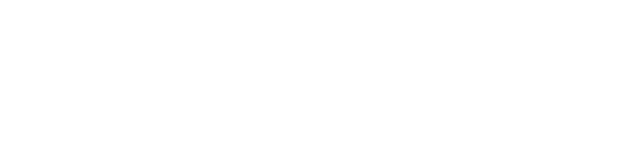
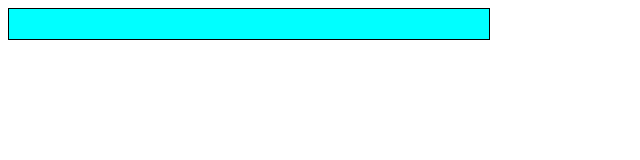
Before and after one commit to xBromsson/Etch-A-Sketch, a plain HTML site: page index.html in a window 1280 px wide. Shown: the whole page, without its empty margins (0-640 px from the left). Drawn offline with Linux system fonts and the light colour scheme.

Commit message:
generated one line of the grid. x axis

```diff
--- a/index.html
+++ b/index.html
@@ -5,10 +5,10 @@
     <meta http-equiv="X-UA-Compatible" content="IE=edge">
     <meta name="viewport" content="width=device-width, initial-scale=1.0">
     <title>Etch-A-Sketch</title>
-    <style rel="stylesheet" href="Etch-A-Sketch\styles.css"></style>
-    <script src="javascript.js"></script>
+    <link rel="stylesheet" type="text/css" href="styles.css">
+    <script src="javascript.js" defer></script>
 </head>
 <body>
-    <div class="container"></div>
+    <div id="xaxis" class="container"></div>
 </body>
 </html>
--- a/javascript.js
+++ b/javascript.js
@@ -1,11 +1,13 @@
 const xaxis = 16
 const yaxis = 16
 
-/*
+const containerx = document.querySelector('#xaxis.container');
+
+
 for (let i = 0; i < xaxis; i++) {
 
     let cell = document.createElement('div')
-    cell.classList('cell')
+    cell.classList.add('cell')
+    containerx.appendChild(cell)
 
 }
-*/
--- a/styles.css
+++ b/styles.css
@@ -1,3 +1,15 @@
-.container{
+div.container{
+    display: flex;
+    height: fit-content;
+    width: fit-content;
+    border: solid;
+    border-width: 1px;
 
 }
+
+div.cell{
+    height: 10px;
+    width: 10px;
+    background-color: aqua;
+    padding: 10px;
+}
```
